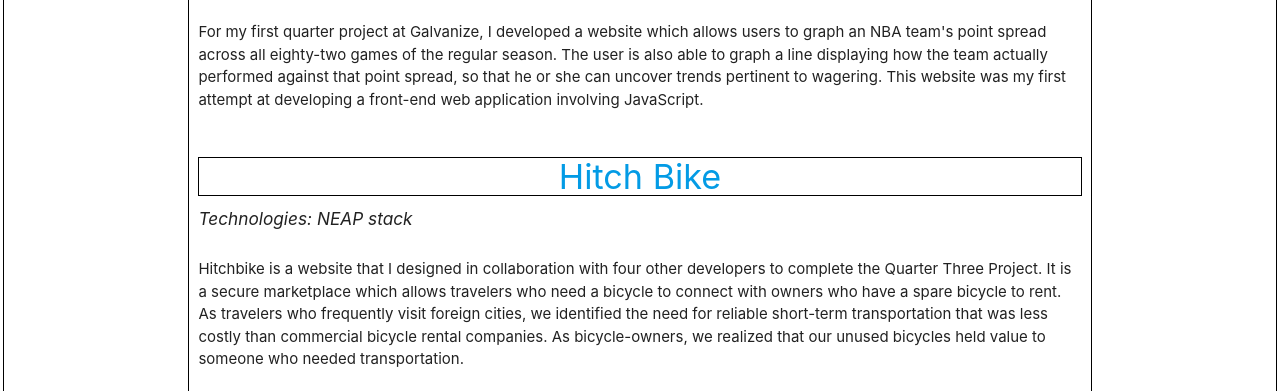
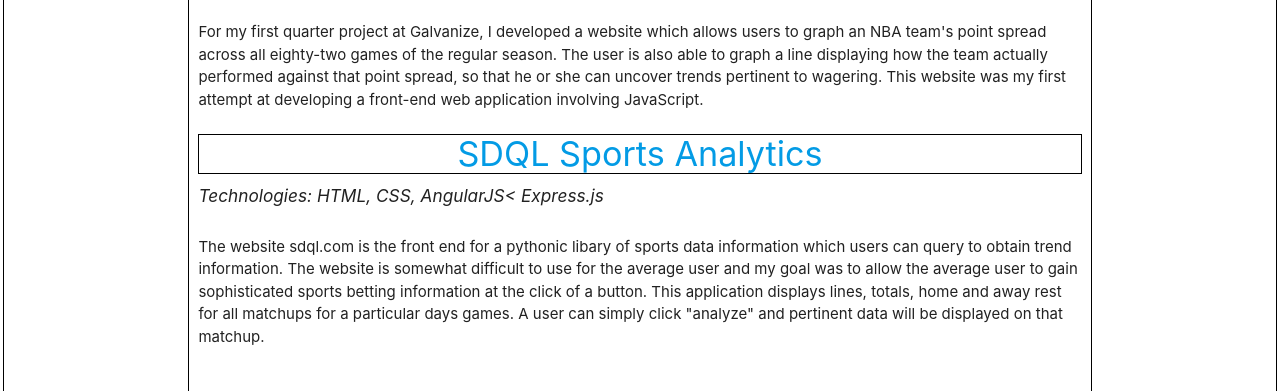
Before and after one commit to westaa/Portfolio-Website, a plain HTML site: page public/index.html in a window 1280 px wide. Shown: the part 1180-1571 px from the top of the page. Drawn offline with nearby package versions, Linux system fonts and the light colour scheme; some packages are replaced by stand-ins of ours.

Commit message:
updated portfolio site

```diff
--- a/public/index.html
+++ b/public/index.html
@@ -34,8 +34,6 @@
     I recently graduated from Galvanize's full-stack immersive program and I am seeking employment as a junior web-developer. The program was expansive, covering JavaScript frameworks and libraries across the stack, and I am eager to gain mastery of front-end programming languages such as AngularJS and ECMAScript 6. I am proficient using the NEAP (Node Express Angular PostgresQL) stack, but I feel that my strengths are in AngularJS and vanilla JavaScript. Please contact me to if you would like to obtain references, discuss employment, or simply discuss web development.
   </p>
 
-
-
   <p><em>Preferred Technologies:</em> HTML5, CSS, SASS, Bootstrap, Javascript, jQuery, AngularJS, node.js, express.js, knex.js, PostgresQL</p>
   <p>Additional Skills: website deployment (Heroku, Firebase, Pivotal), github, Branch Workflow Management, Pivotal Tracker, project management, collaboration, marketing</p>
 
@@ -59,6 +57,14 @@
   <br>
   <text>
     For my first quarter project at Galvanize, I developed a website which allows users to graph an NBA team's point spread across all eighty-two games of the regular season. The user is also able to graph a line displaying how the team actually performed against that point spread, so that he or she can uncover trends pertinent to wagering. This website was my first attempt at developing a front-end web application involving JavaScript.
+  </text>
+
+  <a href="https://aaw-sdql-fullstack.herokuapp.com/#/"><h4>SDQL Sports Analytics</h4></a>
+  <h6><em>Technologies: HTML, CSS, AngularJS< Express.js</em></h6>
+  <br>
+  <text>
+    The website sdql.com is the front end for a pythonic libary of sports data information which users can query to obtain trend information. The website is somewhat difficult to use for the average user and my goal was to allow the average user to gain sophisticated sports betting information at the click of a button.
+    This application displays lines, totals, home and away rest for all matchups for a particular days games. A user can simply click "analyze" and pertinent data will be displayed on that matchup.
   </text>
   <br>
   <br>
```
